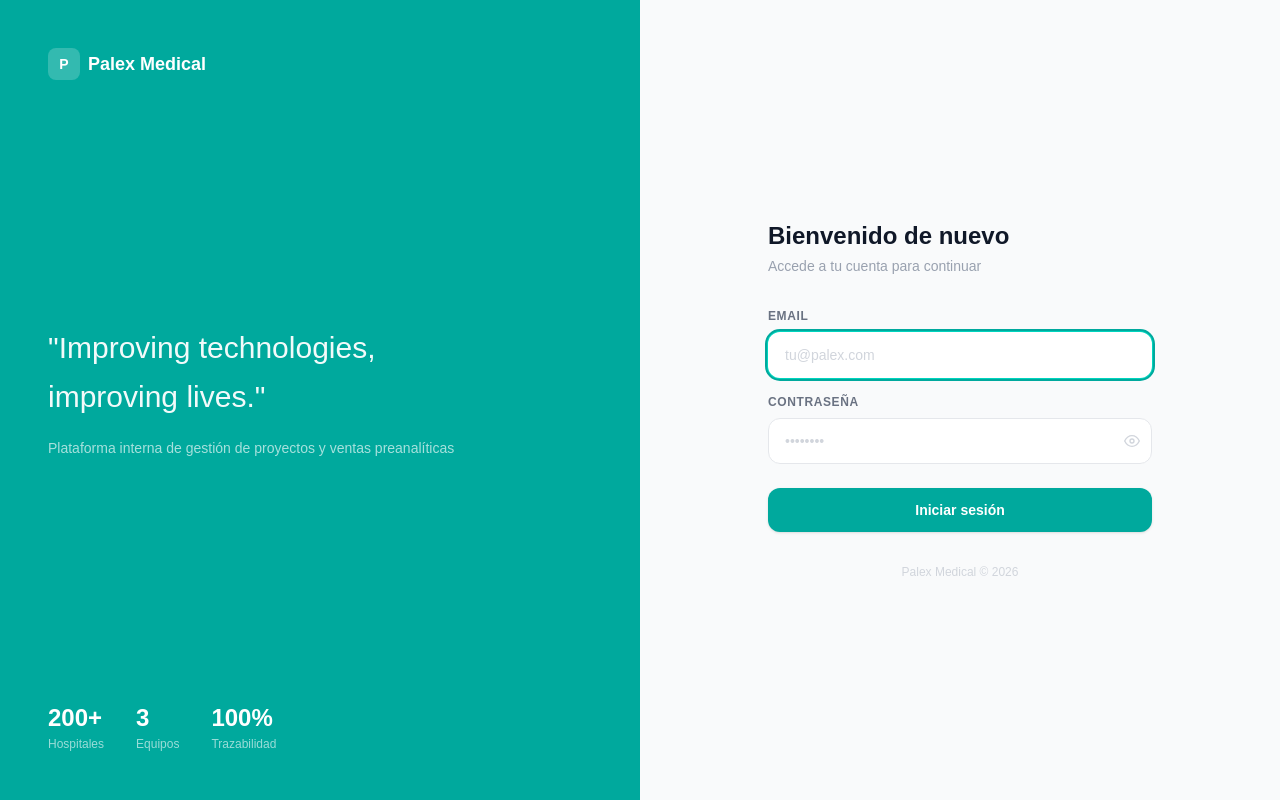
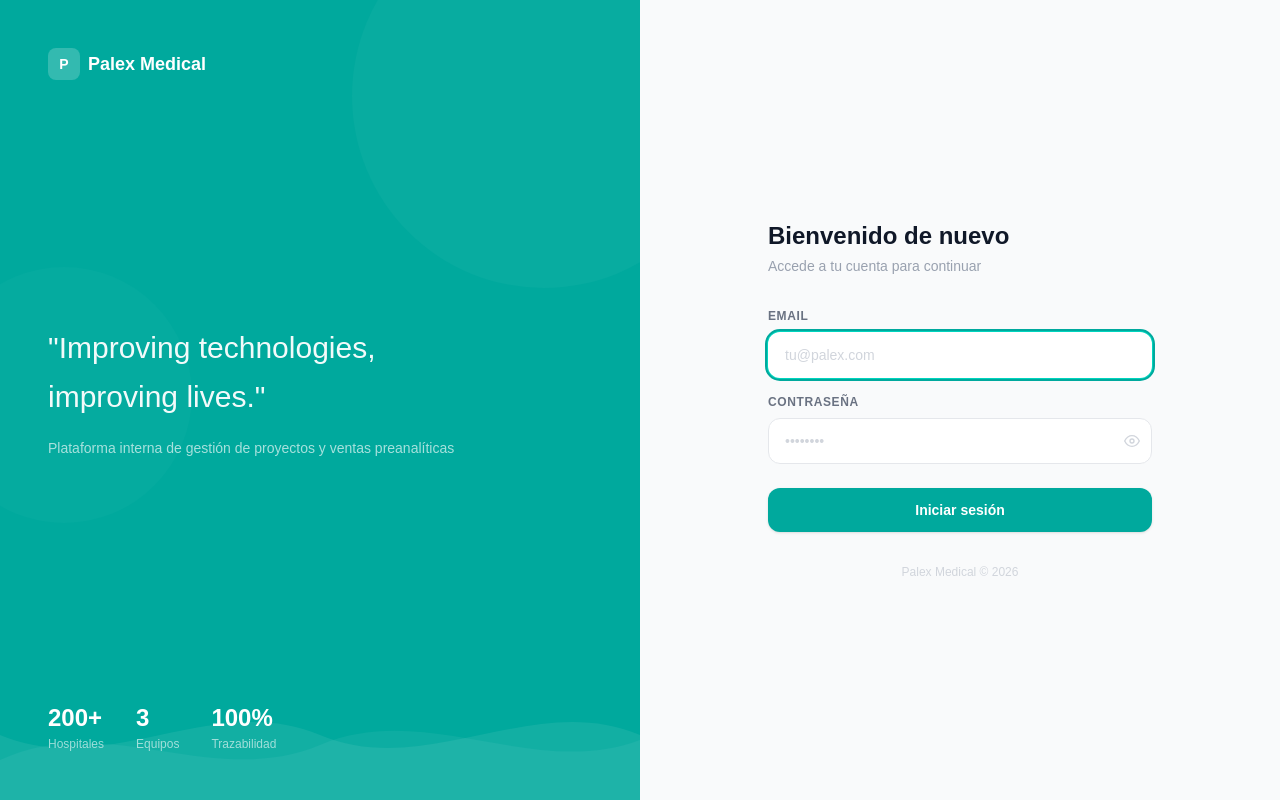
Before and after one commit to rubencamachocabrera/palex-platform, a Next.js app: page /login in a window 1280 px wide. Built offline with nearby package versions, Linux system fonts and the light colour scheme.

Commit message:
Sprint 2: login — ondas animadas, shake en error, overlay de carga

```diff
--- a/src/app/(auth)/layout.tsx
+++ b/src/app/(auth)/layout.tsx
@@ -4,19 +4,32 @@ import { TEAL } from "@/lib/brand"
 export default function AuthLayout({ children }: { children: React.ReactNode }) {
   return (
     <div className="min-h-screen flex">
-      {/* Panel izquierdo — branding */}
+
+      {/* ── Panel izquierdo — branding ──────────────────────────────────── */}
       <div
-        className="hidden lg:flex lg:w-1/2 flex-col justify-between p-12"
+        className="hidden lg:flex lg:w-1/2 flex-col justify-between p-12 relative overflow-hidden"
         style={{ backgroundColor: TEAL }}
       >
-        <div className="flex items-center gap-2">
+        {/* Círculos decorativos de fondo */}
+        <div
+          className="absolute -top-24 -right-24 w-96 h-96 rounded-full opacity-10"
+          style={{ backgroundColor: "rgba(255,255,255,0.3)" }}
+        />
+        <div
+          className="absolute top-1/3 -left-16 w-64 h-64 rounded-full opacity-10"
+          style={{ backgroundColor: "rgba(255,255,255,0.2)" }}
+        />
+
+        {/* Logo */}
+        <div className="relative z-10 flex items-center gap-2">
           <div className="w-8 h-8 rounded-lg flex items-center justify-center" style={{ backgroundColor: "rgba(255,255,255,0.2)" }}>
             <span className="text-white font-bold text-sm">P</span>
           </div>
           <span className="text-white font-semibold text-lg">Palex Medical</span>
         </div>
 
-        <div>
+        {/* Cita */}
+        <div className="relative z-10">
           <blockquote className="text-white text-3xl font-light leading-relaxed mb-4" style={{ opacity: 0.95 }}>
             "Improving technologies,<br />improving lives."
           </blockquote>
@@ -25,7 +38,8 @@ export default function AuthLayout({ children }: { children: React.ReactNode })
           </p>
         </div>
 
-        <div className="flex gap-8">
+        {/* Stats */}
+        <div className="relative z-10 flex gap-8">
           {[
             { num: "200+", label: "Hospitales" },
             { num: "3",    label: "Equipos" },
@@ -37,12 +51,39 @@ export default function AuthLayout({ children }: { children: React.ReactNode })
             </div>
           ))}
         </div>
+
+        {/* ── Ondas CSS animadas ── */}
+        <div className="absolute bottom-0 left-0 right-0 overflow-hidden" style={{ height: 130, zIndex: 1 }}>
+          {/* wave-track: 200% de ancho (2 copias), se desplaza -50% = un ciclo perfecto */}
+          <div className="wave-track" style={{ width: "200%", height: "100%", display: "flex" }}>
+            {[0, 1].map(i => (
+              <svg
+                key={i}
+                viewBox="0 0 1440 130"
+                preserveAspectRatio="none"
+                style={{ width: "50%", height: "100%", flexShrink: 0 }}
+              >
+                {/* Onda superior — más suave */}
+                <path
+                  d="M0,65 C240,110 480,20 720,65 C960,110 1200,20 1440,65 L1440,130 L0,130 Z"
+                  fill="rgba(255,255,255,0.07)"
+                />
+                {/* Onda inferior — más pronunciada */}
+                <path
+                  d="M0,90 C240,40 480,120 720,75 C960,30 1200,110 1440,70 L1440,130 L0,130 Z"
+                  fill="rgba(255,255,255,0.05)"
+                />
+              </svg>
+            ))}
+          </div>
+        </div>
       </div>
 
-      {/* Panel derecho — formulario */}
+      {/* ── Panel derecho — formulario ──────────────────────────────────── */}
       <div className="flex-1 flex items-center justify-center bg-gray-50 p-8">
         {children}
       </div>
+
     </div>
   )
 }
--- a/src/app/(auth)/login/page.tsx
+++ b/src/app/(auth)/login/page.tsx
@@ -1,6 +1,6 @@
 "use client"
 
-import { useState } from "react"
+import { useState, useRef } from "react"
 import { signIn } from "next-auth/react"
 import { useRouter } from "next/navigation"
 import Image from "next/image"
@@ -8,9 +8,22 @@ import { TEAL } from "@/lib/brand"
 
 export default function LoginPage() {
   const router = useRouter()
-  const [error, setError] = useState("")
-  const [loading, setLoading] = useState(false)
+  const [error, setError]         = useState("")
+  const [loading, setLoading]     = useState(false)
+  const [redirecting, setRedirecting] = useState(false)   // overlay branded post-login
+  const [shaking, setShaking]     = useState(false)
   const [showPassword, setShowPassword] = useState(false)
+  const cardRef = useRef<HTMLDivElement>(null)
+
+  // Activa el shake y lo retira tras la animación
+  function triggerShake() {
+    setShaking(false)
+    // Forzar un reflow para que la animación se relance si ya estaba activa
+    requestAnimationFrame(() => {
+      requestAnimationFrame(() => setShaking(true))
+    })
+    setTimeout(() => setShaking(false), 600)
+  }
 
   async function handleSubmit(e: React.FormEvent<HTMLFormElement>) {
     e.preventDefault()
@@ -19,26 +32,55 @@ export default function LoginPage() {
 
     const formData = new FormData(e.currentTarget)
     const result = await signIn("credentials", {
-      email: formData.get("email"),
+      email:    formData.get("email"),
       password: formData.get("password"),
       redirect: false,
     })
 
+    if (result?.error) {
       setLoading(false)
-
-    if (result?.error) {
       setError("Email o contraseña incorrectos")
+      triggerShake()
       return
     }
 
+    // ── Login correcto: mostrar overlay de carga antes de navegar ──
+    setRedirecting(true)
     router.push("/dashboard")
   }
 
-  const inputClass = "w-full px-4 py-3 border border-gray-200 rounded-xl text-gray-800 text-sm bg-white focus:outline-none focus:ring-2 focus:ring-teal-400 focus:border-transparent transition placeholder-gray-300"
+  const inputClass =
+    "w-full px-4 py-3 border border-gray-200 rounded-xl text-gray-800 text-sm bg-white " +
+    "focus:outline-none focus:ring-2 focus:ring-teal-400 focus:border-transparent transition placeholder-gray-300"
 
   return (
-    <div className="w-full max-w-sm">
-      {/* Logo solo en móvil (en desktop está en el panel izquierdo) */}
+    <>
+      {/* ── Overlay de carga branded (aparece tras login correcto) ── */}
+      {redirecting && (
+        <div className="login-overlay fixed inset-0 z-50 flex flex-col items-center justify-center bg-white gap-5">
+          <div className="login-overlay-logo">
+            <Image src="/logo-palex.png" alt="Palex Medical" width={160} height={60} priority />
+          </div>
+          {/* Tres puntos con bounce escalonado */}
+          <div className="flex items-center gap-2 mt-1">
+            {[0, 150, 300].map((delay, i) => (
+              <span
+                key={i}
+                className="w-2 h-2 rounded-full animate-bounce"
+                style={{ backgroundColor: TEAL, animationDelay: `${delay}ms` }}
+              />
+            ))}
+          </div>
+          <p className="text-xs text-gray-300 mt-1">Accediendo al sistema…</p>
+        </div>
+      )}
+
+      {/* ── Card del formulario ── */}
+      <div
+        ref={cardRef}
+        className={`w-full max-w-sm ${shaking ? "login-shake" : ""}`}
+      >
+        {/* Logo solo en móvil */}
         <div className="flex justify-center mb-8 lg:hidden">
           <Image src="/logo-palex.png" alt="Palex Medical" width={160} height={60} priority />
         </div>
@@ -48,7 +90,8 @@ export default function LoginPage() {
           <p className="text-sm text-gray-400 mt-1">Accede a tu cuenta para continuar</p>
         </div>
 
-      <form onSubmit={handleSubmit} className="space-y-4">
+        <form onSubmit={handleSubmit} className="space-y-4" noValidate>
+
           {/* Email */}
           <div>
             <label className="block text-xs font-semibold text-gray-500 uppercase tracking-wider mb-2">
@@ -82,6 +125,7 @@ export default function LoginPage() {
               <button
                 type="button"
                 onClick={() => setShowPassword(s => !s)}
+                aria-label={showPassword ? "Ocultar contraseña" : "Mostrar contraseña"}
                 className="absolute right-3 top-1/2 -translate-y-1/2 text-gray-300 hover:text-gray-500 transition-colors"
               >
                 {showPassword ? (
@@ -102,9 +146,11 @@ export default function LoginPage() {
 
           {/* Error */}
           {error && (
-          <div className="flex items-center gap-2 bg-red-50 border border-red-100 text-red-600 text-sm px-4 py-3 rounded-xl">
+            <div className="flex items-center gap-2 bg-red-50 border border-red-100 text-red-600 text-sm px-4 py-3 rounded-xl animate-in fade-in duration-150">
               <svg xmlns="http://www.w3.org/2000/svg" width="14" height="14" viewBox="0 0 24 24" fill="none" stroke="currentColor" strokeWidth="2">
-              <circle cx="12" cy="12" r="10"/><line x1="12" y1="8" x2="12" y2="12"/><line x1="12" y1="16" x2="12.01" y2="16"/>
+                <circle cx="12" cy="12" r="10"/>
+                <line x1="12" y1="8" x2="12" y2="12"/>
+                <line x1="12" y1="16" x2="12.01" y2="16"/>
               </svg>
               {error}
             </div>
@@ -113,7 +159,7 @@ export default function LoginPage() {
           {/* Botón */}
           <button
             type="submit"
-          disabled={loading}
+            disabled={loading || redirecting}
             className="w-full py-3 rounded-xl text-white font-semibold text-sm transition-all duration-150 hover:opacity-90 active:scale-[0.98] disabled:opacity-60 mt-2 shadow-sm"
             style={{ backgroundColor: TEAL }}
           >
@@ -122,15 +168,17 @@ export default function LoginPage() {
                 <svg className="animate-spin" xmlns="http://www.w3.org/2000/svg" width="14" height="14" viewBox="0 0 24 24" fill="none" stroke="currentColor" strokeWidth="2.5">
                   <path d="M21 12a9 9 0 1 1-6.219-8.56"/>
                 </svg>
-              Entrando…
+                Verificando…
               </span>
             ) : "Iniciar sesión"}
           </button>
+
         </form>
 
         <p className="text-center text-xs text-gray-300 mt-8">
           Palex Medical © {new Date().getFullYear()}
         </p>
       </div>
+    </>
   )
 }
--- a/src/app/globals.css
+++ b/src/app/globals.css
@@ -126,6 +126,51 @@ button, a, input, select, textarea {
   animation: fadeIn 180ms ease-out both;
 }
 
+/* ─── Login: onda animada (panel izquierdo) ───────────────────────────────── */
+@keyframes waveFlow {
+  0%   { transform: translateX(0); }
+  100% { transform: translateX(-50%); }
+}
+
+.wave-track {
+  animation: waveFlow 10s linear infinite;
+  will-change: transform;
+}
+
+/* ─── Login: shake en credenciales incorrectas ────────────────────────────── */
+@keyframes shake {
+  0%, 100% { transform: translateX(0); }
+  15%       { transform: translateX(-7px); }
+  30%       { transform: translateX(6px); }
+  45%       { transform: translateX(-5px); }
+  60%       { transform: translateX(4px); }
+  75%       { transform: translateX(-2px); }
+  90%       { transform: translateX(1px); }
+}
+
+.login-shake {
+  animation: shake 0.55s cubic-bezier(0.36, 0.07, 0.19, 0.97) both;
+}
+
+/* ─── Login: overlay de carga tras autenticación correcta ─────────────────── */
+@keyframes overlayIn {
+  from { opacity: 0; }
+  to   { opacity: 1; }
+}
+
+@keyframes logoPulse {
+  0%, 100% { opacity: 1; transform: scale(1); }
+  50%       { opacity: 0.7; transform: scale(0.97); }
+}
+
+.login-overlay {
+  animation: overlayIn 200ms ease-out both;
+}
+
+.login-overlay-logo {
+  animation: logoPulse 1.4s ease-in-out infinite;
+}
+
 /* ─── Reduced motion ──────────────────────────────────────────────────────── */
 @media (prefers-reduced-motion: reduce) {
   *, *::before, *::after {
```
Lines whose indentation alone changed are shown as unchanged.
